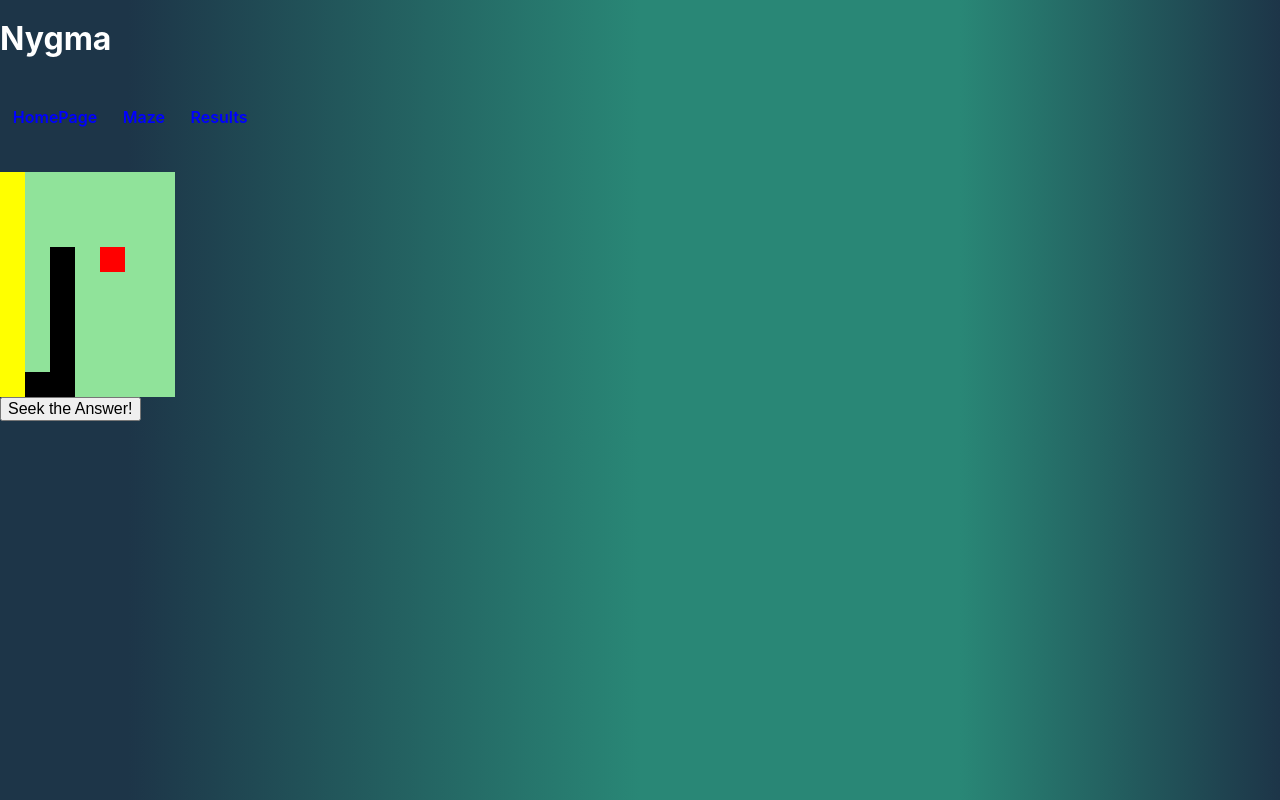
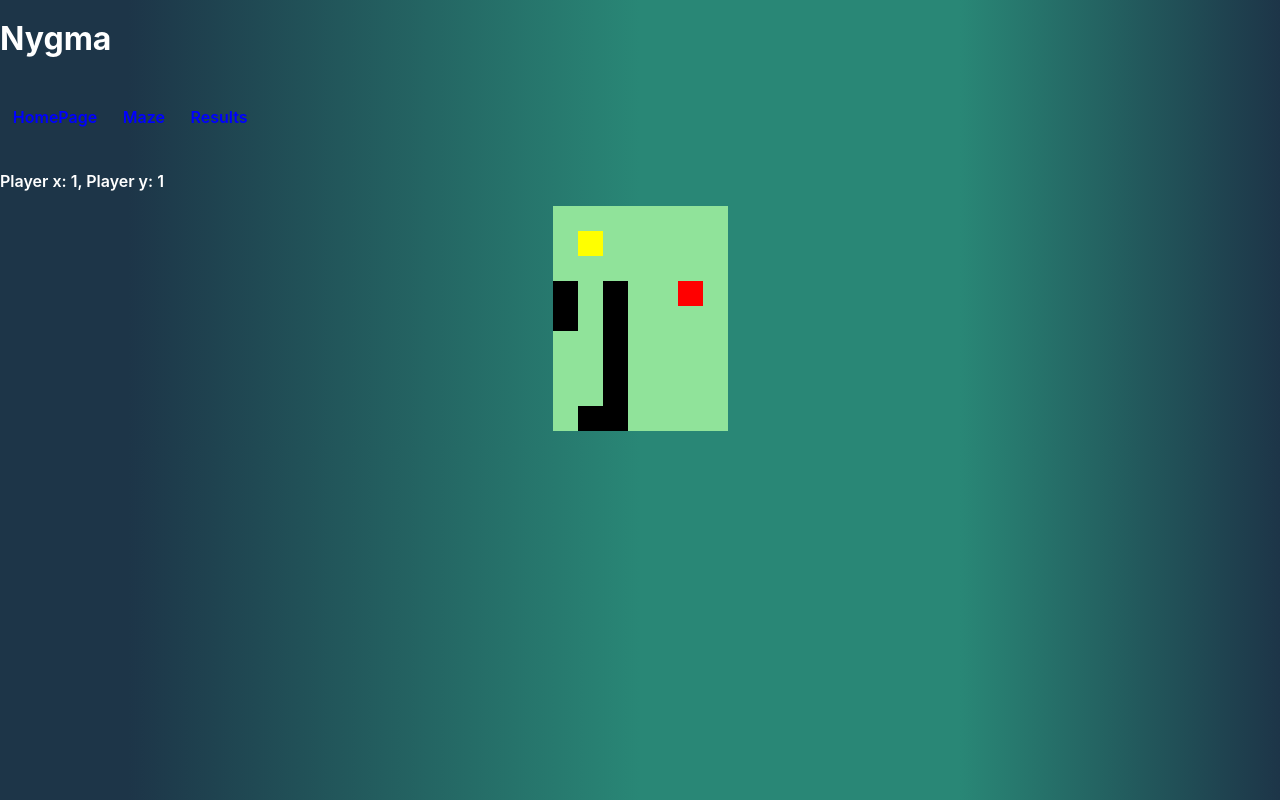
Before and after one commit to nygma-machine/project-4, a React (Create React App) app: page /Maze in a window 1280 px wide. Built offline with nearby package versions, Linux system fonts and the light colour scheme.

Commit message:
got maze and results page working on liveshare :happy: :snake: :question: :game:

```diff
--- a/src/Block.js
+++ b/src/Block.js
@@ -1,17 +1,13 @@
-const Block = ({ blockValue, x, y}) => {
+const Block = ({ blockValue, x, y, player}) => {
 
 	const playerHere = () => {
-		return true
+		return (player.x === x && player.y === y)
 	}
 
 	return (
-		<>
-			{playerHere() ? <div className="player"></div> : null}
-
 			<div className={`block block${blockValue}`}>
-
+				{playerHere() ? <div className="player"></div> : null}
 			</div>
-		</>
 	)
 }
 
--- a/src/HomePage.js
+++ b/src/HomePage.js
@@ -1,9 +1,10 @@
 // import { useState } from 'react';
+import { Link } from 'react-router-dom'
 
 const HomePage = (props) => {
 	//set state for all inputs and selects so that we can control our inputs
-    const {setUserName, setUserQuestion, setUserKeyword} = props
-    const {userName, userQuestion, userKeyWord} = props
+	const { setUserName, setUserQuestion, setUserKeyword } = props
+	const { userName, userQuestion, userKeyWord } = props
 
 	const handleTopicChange = (event) => {
 		setUserKeyword(event.target.value)
@@ -23,8 +24,8 @@ const HomePage = (props) => {
 				<div className="wrapper">
 					<form onSubmit={props.submitPrompts}>
 						<label htmlFor="userName">Input your Name</label>
-                        <input type="text" name="userName" id="userName" value={userName} onChange={handleUserName}/>
-                        <label htmlFor="userKeyword"></label>
+						<input type="text" name="userName" id="userName" value={userName} onChange={handleUserName} />
+						<label htmlFor="userKeyword">What is your Question about?</label>
 						<select name="userKeyword" id="userKeyword" onChange={handleTopicChange} value={userKeyWord}>
 							<option value="time">Time</option>
 							<option value="love">Love</option>
@@ -35,7 +36,9 @@ const HomePage = (props) => {
 
 						<label htmlFor="userQuestion">What is your Question? </label>
 						<input type="text" name="userQuestion" id="userQuestion" onChange={handleQuestion} value={userQuestion} />
+						<Link to="/Maze">
 							<button type="Submit">Submit</button>
+						</Link>
 					</form>
 				</div>
 			</div>
--- a/src/Maze.js
+++ b/src/Maze.js
@@ -4,33 +4,34 @@ import { Link } from 'react-router-dom'
 
 const Maze = (props) => {
 
-	let mazeMap = [
+	const [mazeMap, setMazeMap] = useState([
 		[0, 0, 0, 0, 0, 0, 0],
 		[0, 0, 0, 0, 0, 0, 0],
 		[0, 0, 0, 0, 0, 0, 0],
-		[1, 0, 1, 0, 2, 0, 0],
+		[1, 0, 1, 0, 0, 0, 0],
 		[1, 0, 1, 0, 0, 0, 0],
 		[0, 0, 1, 0, 0, 0, 0],
 		[0, 0, 1, 0, 0, 0, 0],
 		[0, 0, 1, 0, 0, 0, 0],
 		[0, 1, 1, 0, 0, 0, 0]
-	]
+	])
 
-	let [player,setPlayer] = useState(
-		{
-			x: 0,
-			y: 0
-		}
-	)
+	const [player, setPlayer] = useState({})
 
 	let nygmaMachine = {
-		x: 0,
-		y: 0
+		x: 5,
+		y: 3
 	}
 
 	useEffect(() => {
-		window.addEventListener('keydown', (event) => {
-			console.log("testing key presses", event.key);
+		setPlayer({ x: 1, y: 1 })
+		let tempMaze = mazeMap.map((element) => element)
+		tempMaze[nygmaMachine.y][nygmaMachine.x] = 2
+		setMazeMap(tempMaze)
+	}, [nygmaMachine.x, nygmaMachine.y])
+
+	const handleKeypress = (event) => {
+		event.preventDefault()
 		if (event.key === "ArrowUp" || event.key === "w") {
 			checkMovement("up")
 		} else if (event.key === "ArrowDown" || event.key === "s") {
@@ -40,36 +41,51 @@ const Maze = (props) => {
 		} else if (event.key === "ArrowLeft" || event.key === "a") {
 			checkMovement("left")
 		}
-		})
-	}, [])
+	}
+
+	useEffect(() => {
+		document.addEventListener('keydown', handleKeypress)
+		return () => {document.removeEventListener('keydown', handleKeypress) }
+	}, [handleKeypress])
 
 	// make sure player can legally make the move
-	function checkMovement(direction) {
+	const checkMovement = (direction) => {
 
-		let x = player.x;
-		let y = player.y;
+		let playerTemp = { ...player }
+		let playerX = playerTemp.x
+		let playerY = playerTemp.y
 
-		if (direction ==="up") {
-			if (mazeMap[y + 1][x] === 0) {
-				player.y = player.y + 1;
+		if (playerY !== 0 && direction === "up") {
+			if (mazeMap[playerY - 1][playerX] === 0 ||
+				mazeMap[playerY - 1][playerX] === 2
+				)
+			{
+				setPlayer({ x: playerX, y: playerY - 1 });
 			}
 		}
 
-		if (direction ==="down") {
-			if (mazeMap[y - 1][x] === 0) {
-				player.y = player.y - 1;
+		if (playerY !== mazeMap.length - 1 && direction === "down") {
+			if (mazeMap[playerY + 1][playerX] === 0 ||
+				mazeMap[playerY + 1][playerX] === 2
+				)
+			{
+				setPlayer({ x: playerX, y: playerY + 1 });
 			}
 		}
 
-		if (direction ==="left") {
-			if (mazeMap[y][x - 1] === 0) {
-				player.x = player.x - 1;
+		if (direction === "left" && playerX !== 0 ) {
+			if (mazeMap[playerY][playerX - 1] === 0 ||
+				mazeMap[playerY][playerX - 1] === 2
+				) {
+				setPlayer({ x: playerX - 1, y: playerY });
 			}
 		}
 
-		if (direction ==="right") {
-			if (mazeMap[y][x + 1] === 0) {
-				player.x = player.x + 1;
+		if (playerX !== mazeMap[0].length -1 &&direction === "right") {
+			if (mazeMap[playerY][playerX + 1] === 0 ||
+				mazeMap[playerY][playerX + 1] === 2
+				) {
+				setPlayer({ x: playerX + 1, y: playerY });
 			}
 		}
 
@@ -77,9 +93,9 @@ const Maze = (props) => {
 
 	return (
 		<>
-			<div className="wrapper test">
+			<div className="wrapper">
 				<div className="maze">
-
+					<p>Player x: {player.x}, Player y: {player.y}</p>
 					{
 						mazeMap.map((row, index) => {
 							return (
@@ -87,12 +103,13 @@ const Maze = (props) => {
 									key={`row${index}`}
 									rowValue={row}
 									rowIndex={index}
+									player={player}
 								/>
 							)
 						})
 					}
 				</div>
-				<div>
+				<div className="answerButton">
 					{player.x === nygmaMachine.x && player.y === nygmaMachine.y ? (
 						<>
 							{props.query !== "etc" ? (
@@ -106,10 +123,10 @@ const Maze = (props) => {
 							)
 							}
 						</>
-				) :(
+					) : (
 						<>
 						</>
-				) }
+					)}
 				</div>
 			</div>
 		</>
--- a/src/Results.js
+++ b/src/Results.js
@@ -31,8 +31,17 @@ const Results = (props) => {
         <>
           <div className="wrapper">
             <div class="results">
-              <h2>Congratulations{` "${name}" `}! You Have Completed the Maze</h2>
-              <p>You asked <span>{`${question}`}</span></p>
+              {name !== "" ? (
+                  <h2>Congratulations {name}! You Have Conquered the Maze</h2>
+                ): (
+                  <h2>Congradulations! You have Conquered the Maze</h2>
+              )}
+              {question !== " " ? (
+                <p>You asked <span>{`"${question}"`}</span></p>
+              ):(
+              <>
+              </>
+              )}
               <p>The NYGMA Machine Advises You:</p>
               <p>{advice.advice}</p>
               <Link to='/'>
--- a/src/Row.js
+++ b/src/Row.js
@@ -1,6 +1,6 @@
 import Block from './Block.js'
 
-const Row = ({rowValue, rowIndex}) => {
+const Row = ({rowValue, rowIndex, player}) => {
 	return (
 		<div
             key={`row${rowIndex}`}
@@ -14,6 +14,7 @@ const Row = ({rowValue, rowIndex}) => {
                             blockValue={block}
                             y={rowIndex}
                             x={index}
+							player={player}
                         />
 					)
                 })
--- a/src/styles/scss/_HomePage.scss
+++ b/src/styles/scss/_HomePage.scss
@@ -1,7 +1,8 @@
 .homePage {
-    .wrapper{
+    form{
         display: flex;
         flex-direction: column;
         justify-content: center;
+        align-items: center;
     }
 }
--- a/src/styles/scss/_Maze.scss
+++ b/src/styles/scss/_Maze.scss
@@ -1,7 +1,7 @@
-.test{
+
+.answerButton{
   margin: 1rem auto;
 }
-
 .maze {
     display: flex;
     flex-direction: column;
@@ -9,6 +9,7 @@
 
   .row {
     display: flex;
+    margin: 0 auto;
   }
 
   .block, .player {
--- a/src/styles/scss/styles.css
+++ b/src/styles/scss/styles.css
@@ -246,13 +246,18 @@ ul li {
   margin: 1%;
 }
 
-.homePage .wrapper {
+.homePage form {
   display: flex;
   flex-direction: column;
   justify-content: center;
+  align-items: center;
 }
 
 .test {
+  margin: 1rem auto;
+}
+
+.answerButton {
   margin: 1rem auto;
 }
 
@@ -263,6 +268,7 @@ ul li {
 
 .row {
   display: flex;
+  margin: 0 auto;
 }
 
 .block, .player {
@@ -297,6 +303,8 @@ a {
   text-decoration: none;
 }
 
-body {
+html {
   background: linear-gradient(90deg, #1d3548 10%, #298776 50%, #298776 75%, #1d3548 100%);
+  -webkit-backdrop-filter: blur(50px);
+          backdrop-filter: blur(50px);
 }/*# sourceMappingURL=styles.css.map */
--- a/src/styles/scss/styles.scss
+++ b/src/styles/scss/styles.scss
@@ -6,7 +6,7 @@
 @import 'typography';
 
 
-body {
+html {
   background: linear-gradient(
     90deg,
     rgba(29, 53, 72, 1) 10%,
@@ -14,4 +14,5 @@ body {
     rgba(41, 135, 118, 1) 75%,
     rgba(29, 53, 72, 1) 100%
   );
+  backdrop-filter: blur(50px);
 }
```
Also changed, not shown: 1 other file (tests, documents, lock files or other folders). Lines whose indentation alone changed are shown as unchanged.
